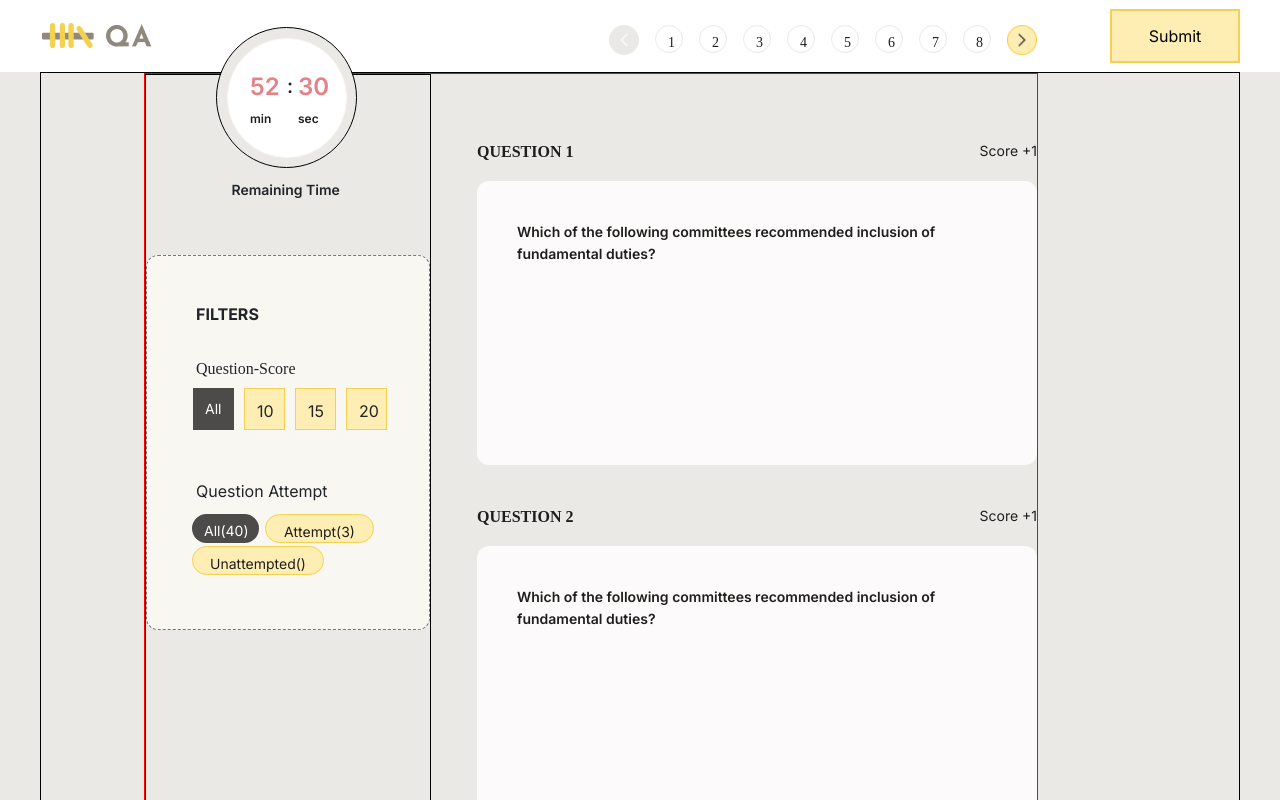
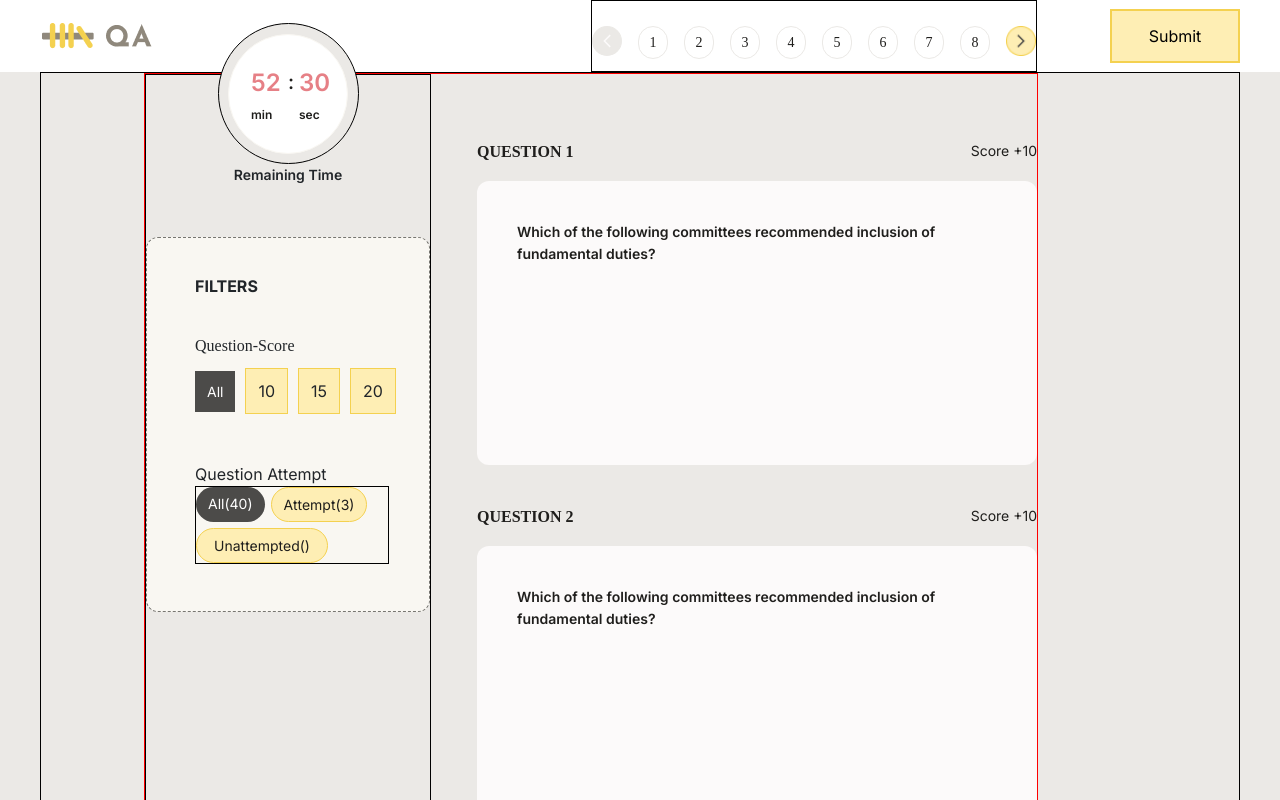
Before and after one commit to aartibiradar21/assessment-platform, a Next.js app: page /Question in a window 1280 px wide. Shown: the top 800 px of the page. Built offline with nearby package versions, Linux system fonts and the light colour scheme.

Commit message:
detailing

```diff
--- a/app/Question/Data.js
+++ b/app/Question/Data.js
@@ -7,7 +7,7 @@ const Data = () => {
             <div className='que-container'>
             <div className='main-container'>
             <div className='que-num'>QUESTION 1</div>
-                <div className='score-num'> Score +1</div>
+                <div className='score-num'> Score +10</div>
                 </div>
             <div className='que-data'>
                 <div className='question'>
@@ -19,7 +19,7 @@ const Data = () => {
             <div className='que-container'>
             <div className='main-container'>
             <div className='que-num'>QUESTION 2</div>
-                <div className='score-num'> Score +1</div>
+                <div className='score-num'> Score +10</div>
                 </div>
             <div className='que-data'>
             <div className='question'>
@@ -31,7 +31,7 @@ const Data = () => {
             <div className='que-container'>
             <div className='main-container'>
             <div className='que-num'>QUESTION 3</div>
-                <div className='score-num'> Score +1</div>
+                <div className='score-num'> Score +10</div>
                 </div>
             <div className='que-data'>
             <div className='question'>
@@ -44,7 +44,7 @@ const Data = () => {
             <div className='que-container'>
             <div className='main-container'>
             <div className='que-num'>QUESTION 4</div>
-                <div className='score-num'> Score +1</div>
+                <div className='score-num'> Score +10</div>
                 </div>
             <div className='que-data'>
             <div className='question'>
@@ -56,7 +56,7 @@ const Data = () => {
             <div className='que-container'>
             <div className='main-container'>
             <div className='que-num'>QUESTION 5</div>
-                <div className='score-num'> Score +1</div>
+                <div className='score-num'> Score +10</div>
                 </div>
             <div className='que-data'>
             <div className='question'>
--- a/app/Question/Header_assessment.js
+++ b/app/Question/Header_assessment.js
@@ -4,6 +4,7 @@ import Pagination from "./Pagination.js";
 
 const Headerassessment = () => {
   return (
+
     <div className="header-container">
       <div className="logo-pagination">
         <div className="header">
@@ -18,6 +19,7 @@ const Headerassessment = () => {
             </div>
       </div>
 
+
   );
 };
 
--- a/app/Question/Pagination.js
+++ b/app/Question/Pagination.js
@@ -3,22 +3,24 @@ import "./pagination.css"
 const Pagination = () => {
     return (
         <>
+        <div className="pagination-container">
         <div className="pagination">
-            <img src="./previous.svg"></img>
-            <a className="page-link" href="#">1</a>
-            <a className="page-link" href="#">2</a>
-            <a className="page-link" href="#">3</a>
-            <a className="page-link" href="#">4</a>
-            <a className="page-link" href="#">5</a>
-            <a className="page-link" href="#">6</a>
-            <a className="page-link" href="#">7</a>
-            <a className="page-link" href="#">8</a>
+            <img src="./previous.svg" className="previous"></img>
+            <a className="link-page" href="#">1</a>
+            <a className="link-page" href="#">2</a>
+            <a className="link-page" href="#">3</a>
+            <a className="link-page" href="#">4</a>
+            <a className="link-page" href="#">5</a>
+            <a className="link-page" href="#">6</a>
+            <a className="link-page" href="#">7</a>
+            <a className="link-page" href="#">8</a>
             <a className="mobile-page-link" href="#">1</a>
             <a className="mobile-page-link" href="#">..</a>
             <a className="mobile-page-link" href="#">5</a>
             <a className="mobile-page-link" href="#">..</a>
             <a className="mobile-page-link" href="#">8</a>
-            <img src="next.png"></img>
+            <img src="next.png" className="next"></img>
+        </div>
         </div>
         </>
     );
--- a/app/Question/content.css
+++ b/app/Question/content.css
@@ -25,9 +25,6 @@
     height:auto;
     display: block;
   }
-  .content{
-    margin-top:72px;
-  }
   .timer-filter-data-container{
     width:360px;
     display: block;
--- a/app/Question/filter.css
+++ b/app/Question/filter.css
@@ -6,39 +6,31 @@
     border-radius: 12px;
     /* border: solid 1px black;  */
     background-color:#F9F7F2;
-
+    padding: 36px 40px 60px 48px;
   }
   .filter-text{
-    height:19px;
-    width: 197px;
     /* border:1px solid black;  */
     font-size: 16px;
     font-weight: 700;
-    margin: 36px 0px 0px 49px;
+
   }
   .question-text{
-    width: 104px;
-    height:19px;
     /* border: 1px solid black;  */
     font-size: 16px;
     font-weight: 400;
-    margin: 36px 0px 0px 49px;
+    margin-top: 36px;
     font-family: Inria Sans;
   }
 
   .score {
-    height: 42px;
-    width: 196px;
     /* border: 1px solid black;  */
-    margin: 12px 20px 10px 46px;
     display: flex;
     align-items: center;
     gap:10px;
+    margin-top:10px;
   }
 
   .score-box1{
-    width: 41px;
-    height: 42px;
     /* border: 1px solid black;  */
     background-color: #4C4B49;
     color: white;
@@ -46,44 +38,39 @@
     padding: 10px 12px 10px 12px;
   }
   .score-box2{
-    width: 41px;
-    height: 42px;
     border:1px solid #F4D150;
     background-color:#FEEEB4;
     padding: 10px 12px 10px 12px;
   }
 
   .score-box3{
-    width: 41px;
-    height: 42px;
     border:1px solid #F4D150;
     background-color:#FEEEB4;
     padding: 10px 12px 10px 12px;
   }
 
   .score-box4 {
-    width: 41px;
-    height: 42px;
     border:1px solid #F4D150;
     background-color:#FEEEB4;
     padding: 10px 12px 10px 12px;
   }
   .Attempt{
-    height:19px;
-    width:148px;
+    /* height:19px;
+    width:148px; */
     /* border: 1px solid black;  */
-    margin: 49px 0px 0px 49px;
+    /* margin: 49px 0px 0px 49px; */
     font-size: 16px;
+    margin-top: 48px;
   }
   .check-box{
-    width:206px;
-    height:64px;
-    /* border: 1px solid black;   */
-    margin:16px 0px 0px 45px;
+    /* width:206px;
+    height:64px; */
+    border: 1px solid black;
+    /* margin:16px 0px 0px 45px; */
   }
   .all{
-    width:67px;
-    height: 29px;
+    /* width:67px;
+    height: 29px; */
     /* border:1px solid black; */
     border-radius: 54px;
     background-color: #4C4B49;
@@ -97,8 +84,8 @@
     gap:6px;
   }
    .attempted{
-    height:29px;
-    width:109px;
+    /* height:29px;
+    width:109px; */
     border:1px solid #F4D150;
     border-radius: 54px;
     background-color:#FEEEB4;
@@ -109,7 +96,7 @@
     padding:6px 12px 6px 12px;
   }
   .unattempted{
-    height:29px;
+     /* height:29px; */
     width:132px;
     border:1px solid #F4D150;
     border-radius: 54px;
@@ -117,7 +104,7 @@
     font-size: 14px;
     color:#1f1e1c;
     padding:6px 12px 6px 12px;
-    margin-top:3px;
+    margin-top:6px;
     text-align: center;
   }
 
--- a/app/Question/header_assessment.css
+++ b/app/Question/header_assessment.css
@@ -1,3 +1,5 @@
+
+
 .header-container{
   width:1200px;
   margin: auto;
@@ -35,6 +37,7 @@
     width: 360px;
     display: block;
     margin: auto;
+    height: auto;
   }
 
   .logo-pagination {
@@ -57,10 +60,7 @@
     margin: 0 auto;
   }
 
-  .pagination-container {
-    margin-top: 15px;
-    text-align: center;
-  }
+
 
   .submit-button-container {
     display: none;
--- a/app/Question/pagination.css
+++ b/app/Question/pagination.css
@@ -1,21 +1,24 @@
+.pagination-container{
+  border:1px solid black;
+}
 .pagination {
-    height:30px;
     gap:16px;
     margin-top: 25px;
   }
-.page-link {
-    height: 28px;
-    width: 28px;
-    border-radius: 50%;
+.link-page {
+    width: 30px;
+    border-radius: 30px;
     color:#1F1E1C;
     font-family: "Inria Sans";
     font-size: 14px;
     border: 1px solid  #EBE9E6;
-    display: flex;
-    align-items: center;
     text-align: center;
+    padding: 5px;
+    text-decoration: none;
   }
-
+.previous, .next{
+  height: 30px;
+}
 
 
 @media (max-width:576px) {
@@ -23,24 +26,22 @@
     height:74px;
   }
   .pagination {
-    height:30px;
     gap:26px;
-    margin-top: 30px;
-    margin-bottom: 25px;
   }
   }
-  .page-link{
+  .link-page{
     display: none;
   }
   .mobile-page-link{
-    height: 28px;
-    width: 28px;
-    border-radius: 50%;
+    width: 30px;
+    border-radius: 30px;
     color:#1F1E1C;
     font-family: "Inria Sans";
     font-size: 14px;
     border: 1px solid  #EBE9E6;
     text-align: center;
+    text-decoration: none;
+    padding: 5px;
   }
 
 
@@ -50,7 +51,7 @@
   .mobile-page-link{
     display: none;
   }
-  .page-link{
+  .link-page{
     display:block;
   }
 }
--- a/app/Question/timer.css
+++ b/app/Question/timer.css
@@ -1,11 +1,11 @@
 .clock{
-    width: 152px;
-    height: 180px;
+    /* width: 152px;
+    height: 180px; */
     /* border: 1px solid black; */
-    padding: 4px 3.763px 3.763px 4.444px;
+    /* padding: 4px 3.763px 3.763px 4.444px;  */
     position: relative;
     bottom: 52px;
-    margin: auto;
+    /* margin: auto; */
     }
 
   .circle1{
@@ -17,6 +17,7 @@
     display: flex;
     align-items: center;
     justify-content: center;
+    margin: auto;
 
 
   }
@@ -28,14 +29,10 @@
     height: 120px;
   }
   .text{
-    height: 22px;
-    width: 109px;
-    /* border:1px solid black;  */
     font-family: Inter;
     font-size: 14px;
     font-weight: 600;
-    margin-left: 15px;
-    margin-top: 11px;
+    text-align: center;
   }
   .time-count{
     display: flex;
--- a/app/globals.css
+++ b/app/globals.css
@@ -1,3 +1,4 @@
+
 .logo{
   height: 72px;
   background-color: #FCFAFA;
@@ -9,14 +10,12 @@
   width: 112px;
 
 }
-
 .portal {
   height:866px;
   background-color:#EBE9E6;
   text-align: center;
   margin: auto;
   padding-top:55px;
-  width:100%;
 }
 
 .portal-content {
@@ -25,26 +24,23 @@
   margin: auto;
   background:#F9F7F2;
   box-sizing: border-box;
+  padding-top: 40px ;
+  margin-top: 19px;
 }
 .portal-title{
-  height:40px;
-  width: 330px;
   margin:auto;
   font-size: 24px;
   font-weight: 600;
-  font-family: Inter;
+  line-height: 28.8px;
 }
 .instructions-title{
-  height:43px;
   width: 471.997px;
-  padding-top: 20px;
   margin: auto;
   text-align:start;
   font-size: 18px;
   font-weight: 700;
 }
 .info{
-  height:43px;
   width: 471.997px;
   margin: auto;
   text-align:start;
@@ -54,7 +50,6 @@
   color:#4c4b49;
 }
 .info-list{
-  height: 231px;
   width: 471.997px;
   color:#4c4b49;
   text-align:start;
@@ -63,19 +58,16 @@
   line-height: 21px;
 }
 .internet{
-  height: 42px;
   width: 471.997px;
   margin: auto;
   font-size: 14px;
   font-weight:400;
   text-align: start;
   color:#4c4b49;
-  margin-top: 20px;
 }
 .good{
   font-size: 14px;
   text-align: start;
-  height: 21px;
   width: 471.997px;
   margin: auto;
   color:#4c4b49;
@@ -86,7 +78,6 @@
   font-weight: 700;
   line-height: 150%;
   text-align: start;
-  height: 21px;
   width: 471.997px;
   margin: auto;
 }
@@ -117,7 +108,7 @@
 }
 .line{
   width: 620px;
-  border:solid 1px black;
+  border:1px solid #4C4B49;
   margin: auto;
   margin-top: 40px;
 }
@@ -129,11 +120,9 @@
   font-family: Inter;
   font-size: 18px;
   margin: auto;
-  display: inline-flex;
   padding: 16px 35px ;
-  justify-content: center;
-  margin-top: 39px;
-  text-align: center;
+
+  margin-top: 25px;
 }
 
 
@@ -143,10 +132,7 @@
     height: 1253px;
   }
 
-  .logo {
-    height:72px;
-    width: 360px;
-  }
+
 
   .portal {
     width: 360px;
@@ -161,35 +147,30 @@
 
   .instructions-title {
     width: 280px;
-    height:22px;
+
     font-size: 16px;
-    padding-top: 5px;
+
     text-align: center;
   }
 
   .info {
     width:280px;
-    height:42px;
-    font-size: 12px;
   }
 
   .info-list{
     width: 280px;
-    height: 378px;
+
   }
 
   .internet{
     width: 280px;
-    height: 63px;
   }
 
   .good{
-    height: 21px;
     width: 280px;
   }
 
   .luck{
-    height: 21px;
     width: 280px;
   }
 
@@ -200,6 +181,7 @@
   .footer-container {
     height:171px;
     width:360px;
+    margin: auto;
   }
 
   .Footer {
```
Also changed, not shown: app/Portal.js (+7 -3 lines).
